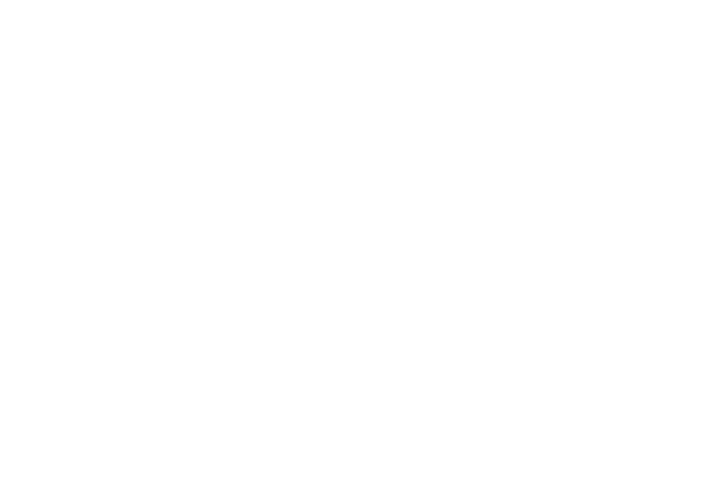
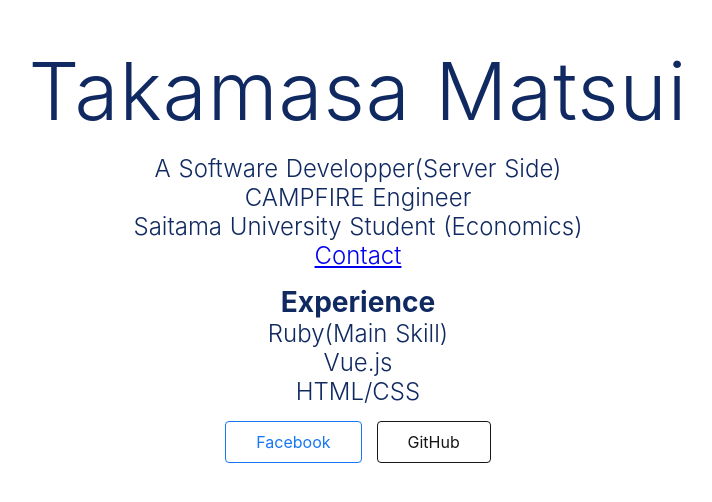
Before and after one commit to tkmsaaaam/profile, a Nuxt app: page /profile in a window 1280 px wide. Before the commit this address had no page. Shown: the part 148-650 px from the top of the page, without its empty margins (282-994 px from the left). Built offline with nearby package versions, Linux system fonts and the light colour scheme.

Commit message:
add profile page

```diff
--- /dev/null
+++ b/pages/profile.vue
@@ -0,0 +1,84 @@
+<template>
+  <div class="container">
+    <div>
+      <a class="title">
+        Takamasa Matsui
+      </a>
+      <div class="description">
+        <a>A Software Developper(Server Side)</a>
+        <br />
+        <a>CAMPFIRE Engineer</a>
+        <br />
+        <a>Saitama University Student (Economics)</a>
+        <br />
+        <a href="https://www.facebook.com/tkmsaaaam" target="_blank">Contact</a>
+      </div>
+      <div class="description">
+        <h3>Experience</h3>
+        <a>Ruby(Main Skill)</a>
+        <br />
+        <a>Vue.js</a>
+        <br />
+        <a>HTML/CSS</a>
+      </div>
+      <div class="links">
+        <a
+          href="https://www.facebook.com/tkmsaaaam"
+          target="_blank"
+          rel="noopener noreferrer"
+          class="button--facebook"
+        >
+          Facebook
+        </a>
+        <a
+          href="https://github.com/tkmsaaaam/"
+          target="_blank"
+          rel="noopener noreferrer"
+          class="button--github"
+        >
+          GitHub
+        </a>
+      </div>
+    </div>
+  </div>
+</template>
+
+<script>
+  export default {
+    head() {
+      return {
+        title: 'Profile'
+      }
+    }
+  }
+</script>
+
+<style>
+.container {
+  margin: 0 auto;
+  min-height: 100vh;
+  display: flex;
+  justify-content: center;
+  align-items: center;
+  text-align: center;
+}
+
+.title {
+  display: block;
+  font-weight: 300;
+  font-size: 80px;
+  color: #102961;
+  letter-spacing: 1px;
+}
+
+.description {
+  font-weight: 300;
+  font-size: 24px;
+  color: #102961;
+  padding-top: 15px;
+}
+
+.links {
+  padding-top: 15px;
+}
+</style>
```
